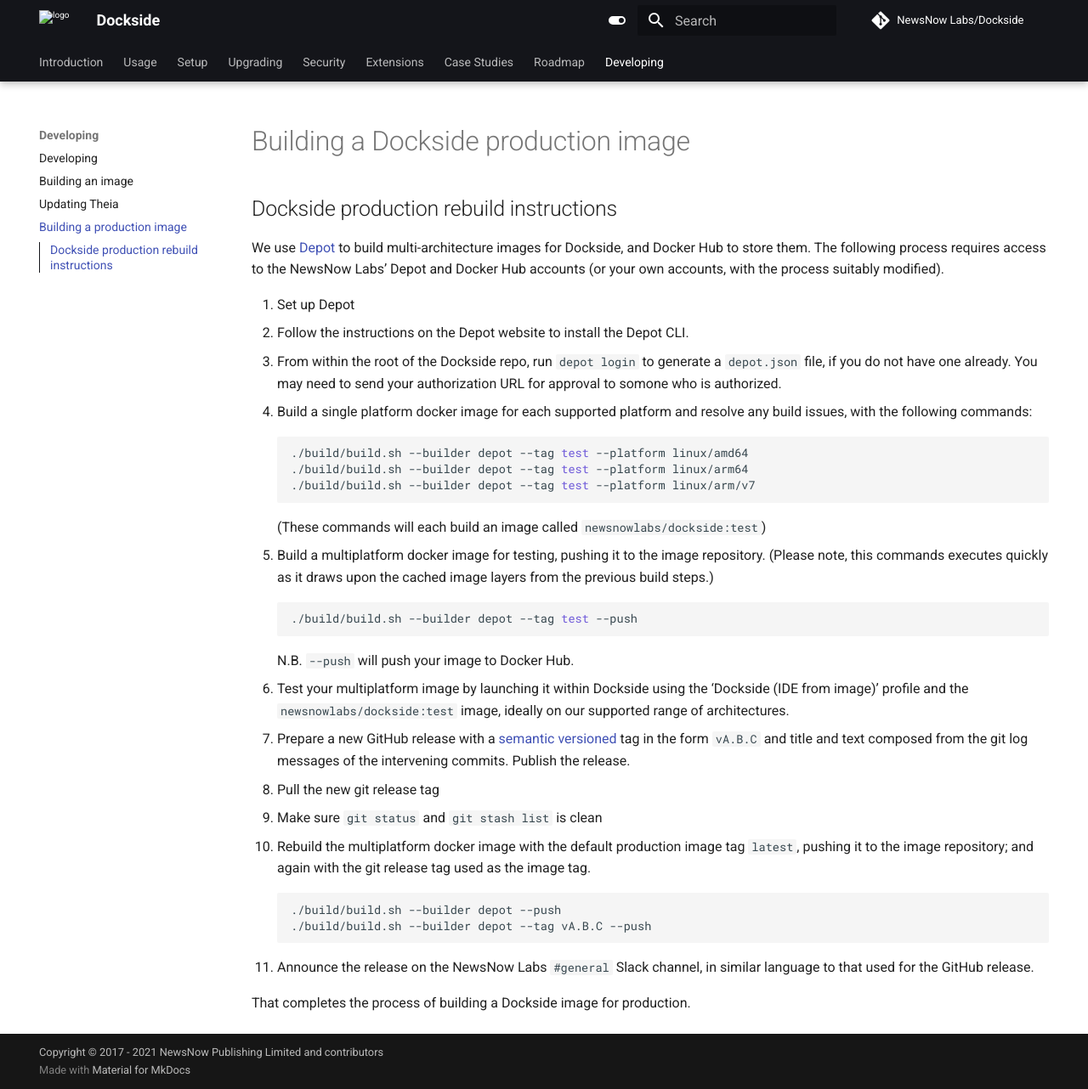
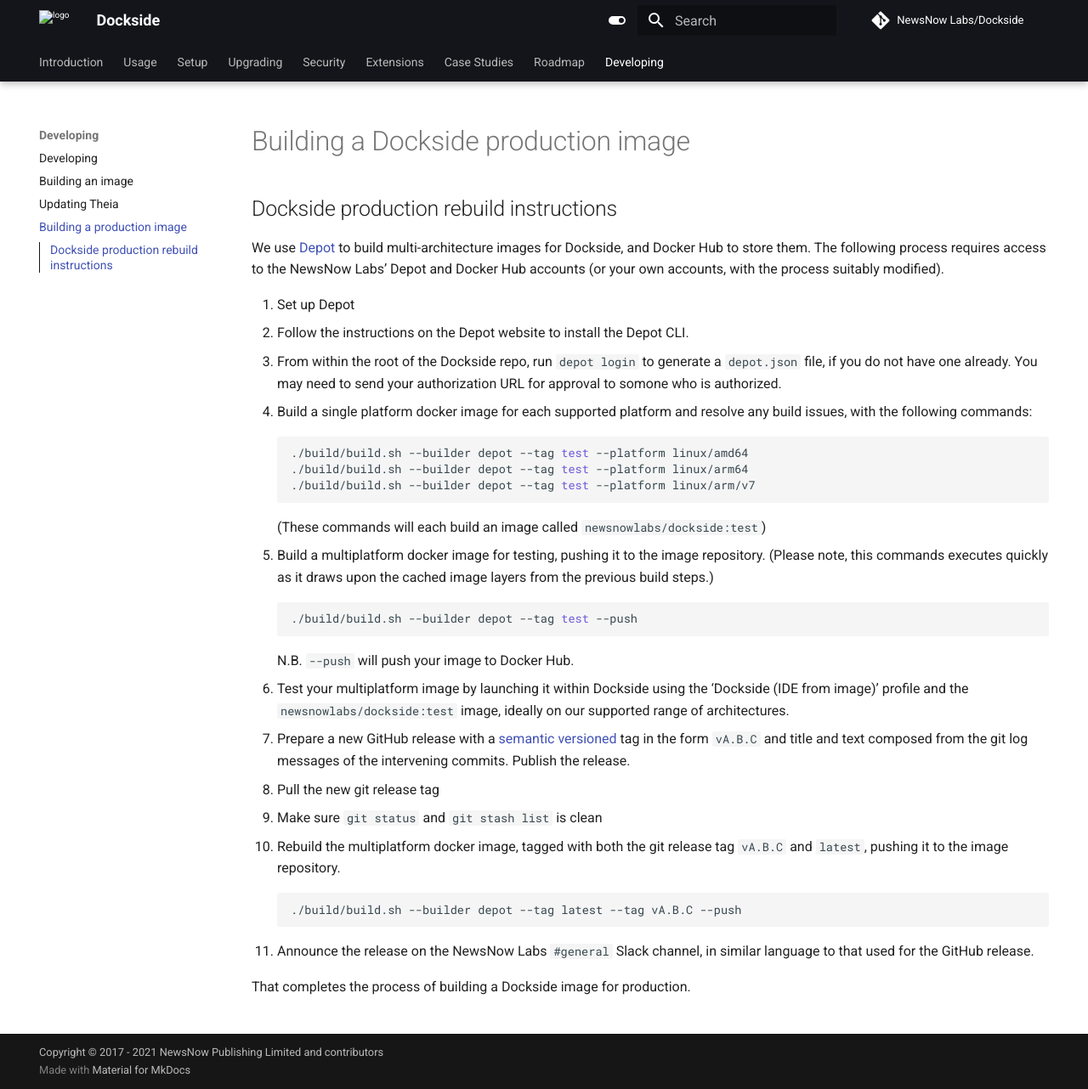
Before and after one commit to newsnowlabs/dockside, an MkDocs documentation site: the page built from docs/developing/building-production-image.md, in a window 1280 px wide and 1282 px high. Shown: the whole window at 85% size. Built offline with MkDocs 1.6.1 and Material for MkDocs 9.7.7, drawn with Linux system fonts in a browser that asks for light colours; comment, search, counter and statistics services are not loaded.

Commit message:
Fix: Multiplatform images must be fully tagged at build and push time
- Previous instructions, to tag an image locally and push the tag
  only pushed the tag for a single architecture

````diff
--- a/docs/developing/building-production-image.md
+++ b/docs/developing/building-production-image.md
@@ -23,10 +23,9 @@ We use [Depot](https://depot.dev/) to build multi-architecture images for Docksi
 5. Prepare a new GitHub release with a [semantic versioned](https://semver.org/) tag in the form `vA.B.C` and title and text composed from the git log messages of the intervening commits. Publish the release.
 6. Pull the new git release tag
    1. Make sure `git status` and `git stash list` is clean
-   2. Rebuild the multiplatform docker image with the default production image tag `latest`, pushing it to the image repository; and again with the git release tag used as the image tag.
+   2. Rebuild the multiplatform docker image, tagged with both the git release tag `vA.B.C` and `latest`, pushing it to the image repository.
       ```sh
-      ./build/build.sh --builder depot --push
-      ./build/build.sh --builder depot --tag vA.B.C --push
+      ./build/build.sh --builder depot --tag latest --tag vA.B.C --push
       ```
 7. Announce the release on the NewsNow Labs `#general` Slack channel, in similar language to that used for the GitHub release.
 
````
